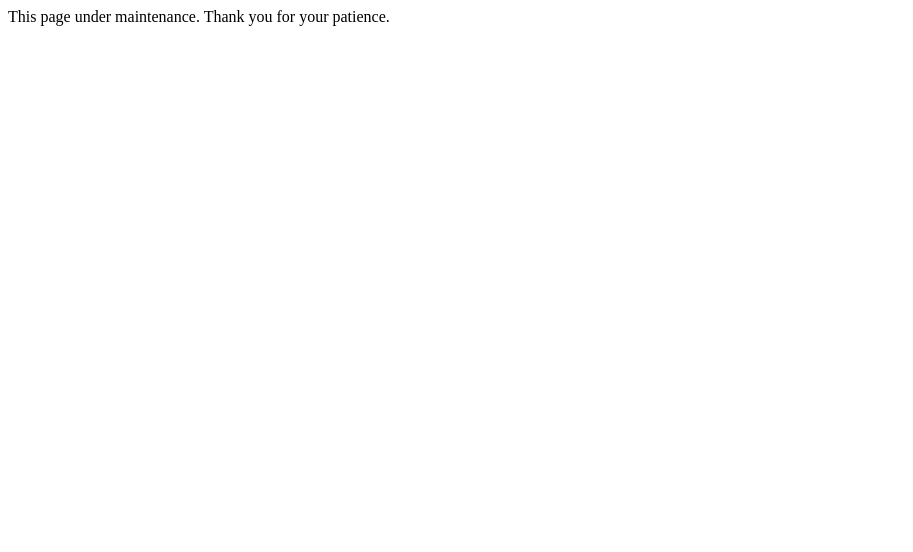
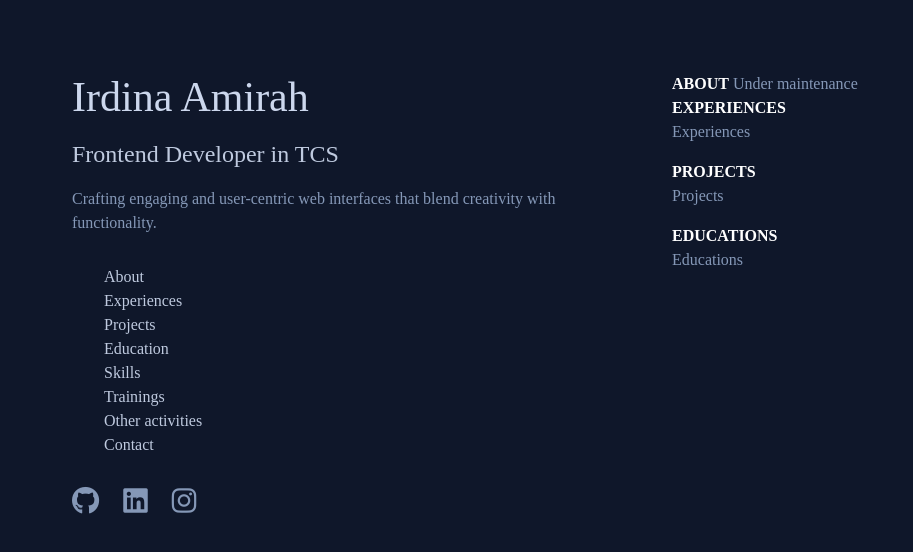
Before and after one commit to Irzu09/irdinaamirah.github.io, a plain HTML site: page index.html in a window 1280 px wide. Shown: the whole page, without its empty margins (0-913 px from the left). Drawn offline with nearby package versions, Linux system fonts and the light colour scheme.

Commit message:
new changes

```diff
--- a/index.html
+++ b/index.html
@@ -4,12 +4,106 @@
 <head>
     <meta charset="UTF-8">
     <meta name="viewport" content="width=device-width, initial-scale=1.0">
-    <title>My GitHub Pages Site</title>
+    <title>Irdina Amirah Portfolio</title>
+    <link rel="stylesheet" href="https://cdn.jsdelivr.net/npm/tailwindcss@2.2.19/dist/tailwind.min.css">
+    <link rel="preconnect" href="https://fonts.googleapis.com">
+    <link rel="preconnect" href="https://fonts.gstatic.com" crossorigin>
+    <link rel="stylesheet" href="https://cdnjs.cloudflare.com/ajax/libs/font-awesome/6.0.0-beta3/css/all.min.css">
+    <link rel="stylesheet" href="https://cdn.jsdelivr.net/npm/bootstrap@5.3.0/dist/css/bootstrap.min.css">
+    <link rel="stylesheet" href="styles.css">
+    <script src="sectionA.js" defer></script>
+    <script src="sectionB.js" defer></script>
 </head>
 
-<body>
-    This page under maintenance.
-    Thank you for your patience.
+<body class="mx-auto min-h-screen max-w-screen-xl px-6 py-10 md:px-10 md:py-10 lg:px-10 lg:py-10">
+    <script src="https://code.jquery.com/jquery-3.5.1.slim.min.js"></script>
+    <script src="https://cdn.jsdelivr.net/npm/bootstrap@5.3.0/dist/js/bootstrap.min.js"></script>
+
+    <div class="d-flex">
+        <section class="basicInfo w-full md:w-1/2 lg:w-1/2">
+            <div>
+                <h1>Irdina Amirah</h1>
+                <h4>Frontend Developer in TCS</h4>
+                <p>Crafting engaging and user-centric web interfaces that blend creativity with functionality.</p>
+            </div>
+            <nav>
+                <ul>
+                    <li><a href="#about">About</a></li>
+                    <li><a href="#experiences">Experiences</a></li>
+                    <li><a href="#projects">Projects</a></li>
+                    <li><a href="#education">Education</a></li>
+                    <li><a href="#skills">Skills</a></li>
+                    <li><a href="#trainings">Trainings</a></li>
+                    <li><a href="#activities">Other activities</a></li>
+                    <li><a href="#contact">Contact</a></li>
+                </ul>
+            </nav>
+            <div class="social-icon">
+                <i class="fab fa-github"></i>
+                <i class="fab fa-linkedin"></i>
+                <i class="fab fa-instagram"></i>
+            </div>
+        </section>
+        <section class="my-info w-full md:w-1/2 lg:w-1/2">
+            <div>
+                <div id="about">
+                    <label>ABOUT</label>
+                    Under maintenance
+                    <!-- <p>
+                        Back in 2012, I decided to try my hand at creating custom Tumblr themes and tumbled head first
+                        into
+                        the
+                        rabbit hole of coding and web development. Fast-forward to today, and I’ve had the privilege of
+                        building
+                        software for an advertising agency, a start-up, a student-led design studio, and a huge
+                        corporation.
+
+                        My main focus these days is building products and leading projects for our clients at
+                        Upstatement.
+                        In my
+                        free time I've also released an online video course that covers everything you need to know to
+                        build
+                        a
+                        web
+                        app with the Spotify API.
+
+                        When I’m not at the computer, I’m usually rock climbing, hanging out with my wife and two cats,
+                        or
+                        running
+                        around Hyrule searching for Korok seeds.
+                    </p> -->
+                </div>
+                <div id="experiences">
+                    <label>EXPERIENCES</label>
+                    <p>Experiences</p>
+                </div>
+                <div id="projects">
+                    <label>PROJECTS</label>
+                    <p>Projects</p>
+                </div>
+                <div id="education">
+                    <label>EDUCATIONS</label>
+                    <p>Educations</p>
+                </div>
+                <!-- <div id="skills">
+                    <label>SKILLS</label>
+                    <p>Skills</p>
+                </div>
+                <div id="trainings">
+                    <label>TRAININGS</label>
+                    <p>Trainings</p>
+                </div>
+                <div id="activities">
+                    <label>OTHER ACTIVITIES</label>
+                    <p>Activities</p>
+                </div>
+                <div id="contact">
+                    <label>CONTACT</label>
+                    <p>Contact</p>
+                </div> -->
+            </div>
+        </section>
+    </div>
 </body>
 
 </html>
--- /dev/null
+++ b/styles.css
@@ -0,0 +1,84 @@
+body {
+    font-family: 'Roboto Serif', serif;
+    margin: 0;
+    padding: 0;
+    background-color: #0f172a;
+    /* background: radial-gradient(600px circle at 0px 0px, rgba(29, 78, 216, 0.15), transparent 80%); */
+}
+
+header {
+    text-align: initial;
+    padding: 2rem;
+}
+
+.basicInfo h1 {
+    font-size: 42px;
+    color: #ccd7ed;
+}
+
+.basicInfo h4 {
+    font-size: 24px;
+    margin-top: 18px;
+    color: #bfcadf
+}
+
+.basicInfo p {
+    font-size: 16px;
+    margin-top: 18px;
+    color: #8598b7;
+}
+
+.basicInfo nav ul li a {
+    color: #bfcadf;
+    text-decoration: none;
+}
+
+.basicInfo nav {
+    margin: 30px auto;
+}
+
+section {
+    padding: 2rem;
+}
+
+label {
+    color: #ffffff;
+    font-weight: bold;
+}
+
+.social-icon {
+    display: flex;
+    font-size: 28px;
+    color: #8598b7;
+    gap: 24px;
+    margin-top: 26px;
+}
+
+.my-info div {
+    color: #8598b7;
+}
+
+.basicInfo {
+    flex: 1;
+    position: sticky;
+    top: 0;
+    overflow: hidden;
+}
+
+.my-info {
+    flex: 1;
+    overflow-y: scroll;
+    background-color: transparent;
+}
+
+.my-info::-webkit-scrollbar {
+    width: 0.5em;
+}
+
+.my-info::-webkit-scrollbar-track {
+    background: transparent;
+}
+
+.my-info::-webkit-scrollbar-thumb {
+    background-color: rgba(0, 0, 0, 0);
+}
```
